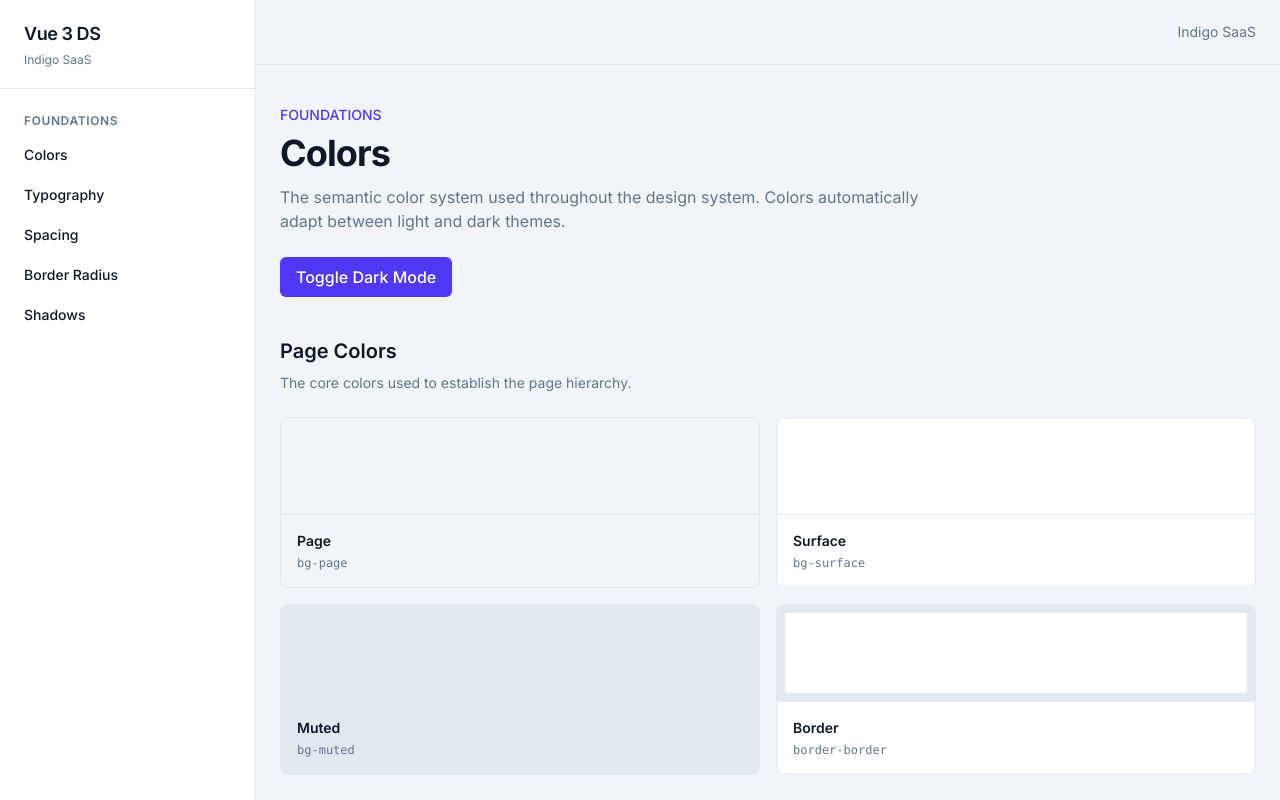
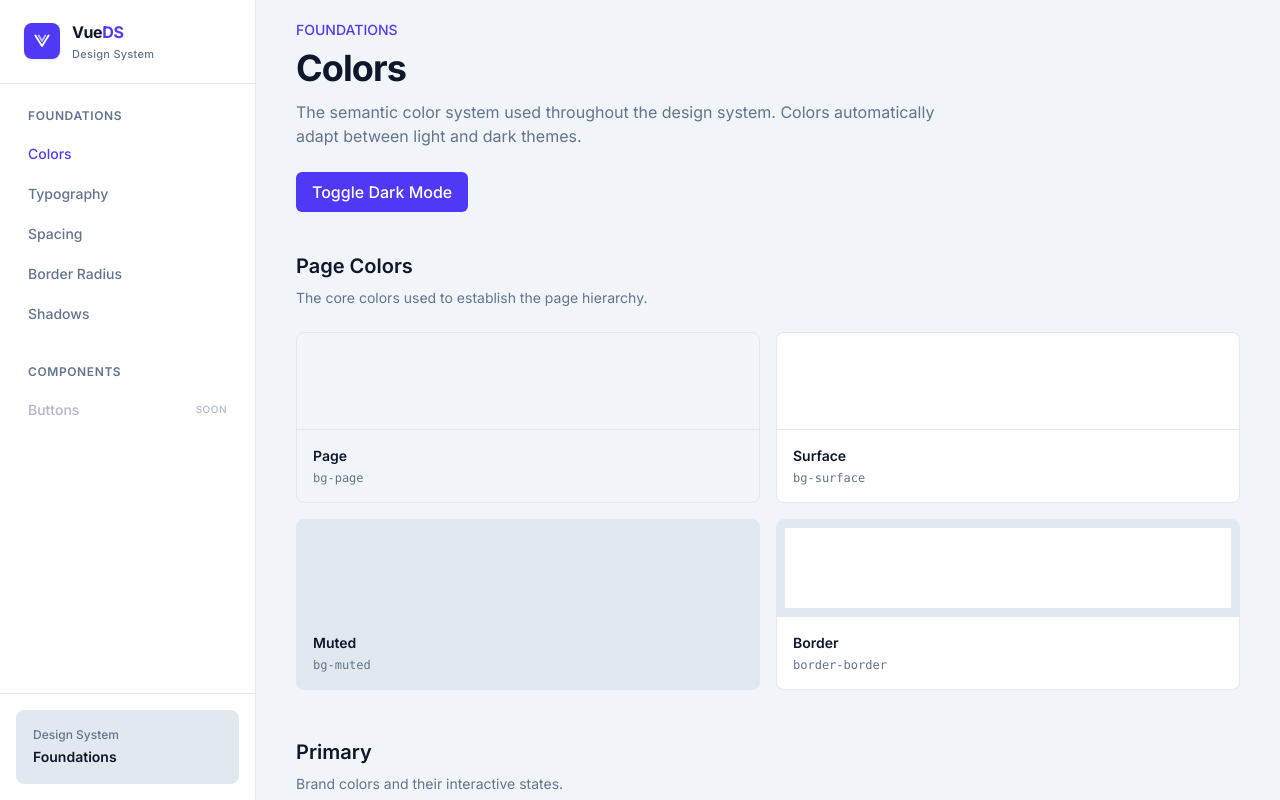
Before and after one commit to MehulBawadia/vue-3-design-system, a Vue app: page /colors in a window 1280 px wide. Shown: the top 800 px of the page. Built offline with nearby package versions, Linux system fonts and the light colour scheme.

Commit message:
Refactor: Design System Layout
- Added a separate navigation component for desktop
- Added a separate navigation component for mobile
- Added a separate component for App Logo
- All three components are added in the DesignSystemLayout file

```diff
--- /dev/null
+++ b/src/components/AppLogo.vue
@@ -0,0 +1,40 @@
+<template>
+    <RouterLink to="/" class="group flex items-center gap-3" aria-label="VueDS home">
+        <div
+            class="flex h-9 w-9 items-center justify-center rounded-lg bg-primary text-on-primary shadow-surface transition-transform duration-200 group-hover:scale-105"
+        >
+            <svg
+                viewBox="0 0 24 24"
+                fill="none"
+                xmlns="http://www.w3.org/2000/svg"
+                class="h-5 w-5"
+                aria-hidden="true"
+            >
+                <path
+                    d="M4 5.5L12 18L20 5.5"
+                    stroke="currentColor"
+                    stroke-width="2.25"
+                    stroke-linecap="round"
+                    stroke-linejoin="round"
+                />
+
+                <path
+                    d="M8 5.5L12 12L16 5.5"
+                    stroke="currentColor"
+                    stroke-width="2.25"
+                    stroke-linecap="round"
+                    stroke-linejoin="round"
+                    opacity="0.65"
+                />
+            </svg>
+        </div>
+
+        <div class="min-w-0">
+            <p class="text-base font-bold tracking-tight">
+                Vue<span class="text-primary">DS</span>
+            </p>
+
+            <p class="mt-0.5 text-[11px] font-medium tracking-wide text-muted">Design System</p>
+        </div>
+    </RouterLink>
+</template>
--- /dev/null
+++ b/src/components/navigation/DesktopSidebar.vue
@@ -0,0 +1,28 @@
+<script setup>
+import NavigationLinks from "@/components/navigation/NavigationLinks.vue";
+import AppLogo from "@/components/AppLogo.vue";
+</script>
+
+<template>
+    <aside
+        class="sticky top-0 hidden h-screen w-64 shrink-0 border-r border-border bg-surface lg:block"
+    >
+        <div class="flex h-full flex-col">
+            <div class="border-b border-border px-6 py-5">
+                <AppLogo />
+            </div>
+
+            <div class="flex-1 overflow-y-auto px-4 py-6">
+                <NavigationLinks />
+            </div>
+
+            <div class="border-t border-border p-4">
+                <div class="rounded-lg border border-border bg-muted p-4">
+                    <p class="text-xs font-medium text-muted">Design System</p>
+
+                    <p class="mt-1 text-sm font-semibold">Foundations</p>
+                </div>
+            </div>
+        </div>
+    </aside>
+</template>
--- /dev/null
+++ b/src/components/navigation/MobileNavigation.vue
@@ -0,0 +1,64 @@
+<script setup>
+import { ref } from "vue";
+import NavigationLinks from "@/components/navigation/NavigationLinks.vue";
+import AppLogo from "@/components/AppLogo.vue";
+
+const open = ref(false);
+
+const close = () => {
+    open.value = false;
+};
+</script>
+
+<template>
+    <div class="lg:hidden">
+        <header
+            class="fixed inset-x-0 top-0 z-50 h-16 border-b border-border bg-surface/95 backdrop-blur"
+        >
+            <div class="flex h-full items-center justify-between px-4">
+                <AppLogo />
+
+                <button
+                    type="button"
+                    class="inline-flex h-9 w-9 items-center justify-center rounded-md border border-border text-muted transition-colors hover:bg-muted hover:text-page"
+                    :aria-expanded="open"
+                    aria-controls="mobile-navigation"
+                    aria-label="Toggle navigation"
+                    @click="open = !open"
+                >
+                    <svg
+                        v-if="!open"
+                        viewBox="0 0 24 24"
+                        fill="none"
+                        stroke="currentColor"
+                        class="h-5 w-5"
+                        aria-hidden="true"
+                    >
+                        <path d="M4 6h16M4 12h16M4 18h16" stroke-width="2" stroke-linecap="round" />
+                    </svg>
+
+                    <svg
+                        v-else
+                        viewBox="0 0 24 24"
+                        fill="none"
+                        stroke="currentColor"
+                        class="h-5 w-5"
+                        aria-hidden="true"
+                    >
+                        <path d="M6 6l12 12M18 6L6 18" stroke-width="2" stroke-linecap="round" />
+                    </svg>
+                </button>
+            </div>
+        </header>
+
+        <div
+            v-if="open"
+            id="mobile-navigation"
+            class="fixed inset-x-0 top-16 z-40 max-h-[calc(100vh-4rem)] overflow-y-auto border-b border-border bg-surface shadow-float"
+        >
+            <div class="px-4 py-5" @click="close">
+                <NavigationLinks />
+            </div>
+        </div>
+    </div>
+</template>
--- /dev/null
+++ b/src/components/navigation/NavigationLinks.vue
@@ -0,0 +1,82 @@
+<script setup>
+import { useRoute } from "vue-router";
+
+const route = useRoute();
+
+const foundationItems = [
+    {
+        name: "Colors",
+        path: "/colors",
+    },
+    {
+        name: "Typography",
+        path: "/typography",
+    },
+    {
+        name: "Spacing",
+        path: "/spacing",
+    },
+    {
+        name: "Border Radius",
+        path: "/border-radius",
+    },
+    {
+        name: "Shadows",
+        path: "/shadows",
+    },
+];
+
+const componentItems = [
+    {
+        name: "Buttons",
+        path: "/buttons",
+        disabled: true,
+    },
+];
+
+const isActive = (path) => route.path === path;
+</script>
+
+<template>
+    <nav>
+        <section>
+            <p class="px-3 text-xs font-semibold uppercase tracking-wider text-muted">
+                Foundations
+            </p>
+
+            <div class="mt-3 space-y-1">
+                <RouterLink
+                    v-for="item in foundationItems"
+                    :key="item.path"
+                    :to="item.path"
+                    class="block rounded-md px-3 py-2 text-sm font-medium transition-colors"
+                    :class="
+                        isActive(item.path)
+                            ? 'bg-primary-bg text-primary'
+                            : 'text-muted hover:bg-muted hover:text-page'
+                    "
+                >
+                    {{ item.name }}
+                </RouterLink>
+            </div>
+        </section>
+
+        <section class="mt-8">
+            <p class="px-3 text-xs font-semibold uppercase tracking-wider text-muted">Components</p>
+
+            <div class="mt-3 space-y-1">
+                <div
+                    v-for="item in componentItems"
+                    :key="item.path"
+                    class="cursor-not-allowed rounded-md px-3 py-2 text-sm font-medium text-muted opacity-50"
+                >
+                    <span class="flex items-center justify-between">
+                        {{ item.name }}
+
+                        <span class="text-[10px] font-medium uppercase tracking-wider"> Soon </span>
+                    </span>
+                </div>
+            </div>
+        </section>
+    </nav>
+</template>
--- a/src/layouts/DesignSystemLayout.vue
+++ b/src/layouts/DesignSystemLayout.vue
@@ -1,88 +1,20 @@
-<script setup></script>
+<script setup>
+import DesktopSidebar from "@/components/navigation/DesktopSidebar.vue";
+import MobileNavigation from "@/components/navigation/MobileNavigation.vue";
+</script>
 
 <template>
     <div class="min-h-screen bg-page text-page">
         <div class="flex min-h-screen">
-            <aside class="hidden w-64 shrink-0 border-r border-border bg-surface lg:block">
-                <div class="sticky top-0 flex h-screen flex-col">
-                    <div class="border-b border-border px-6 py-5">
-                        <RouterLink to="/" class="text-lg font-semibold tracking-tight">
-                            Vue 3 DS
-                        </RouterLink>
+            <DesktopSidebar />
 
-                        <p class="mt-1 text-xs text-muted">Indigo SaaS</p>
-                    </div>
+            <main class="min-w-0 flex-1">
+                <MobileNavigation />
 
-                    <nav class="flex-1 overflow-y-auto px-4 py-6">
-                        <div>
-                            <p
-                                class="px-2 text-xs font-semibold uppercase tracking-wider text-muted"
-                            >
-                                Foundations
-                            </p>
-
-                            <div class="mt-2 space-y-1">
-                                <RouterLink
-                                    to="/colors"
-                                    class="block rounded-md px-2 py-2 text-sm font-medium hover:bg-muted"
-                                >
-                                    Colors
-                                </RouterLink>
-
-                                <RouterLink
-                                    to="/typography"
-                                    class="block rounded-md px-2 py-2 text-sm font-medium hover:bg-muted"
-                                >
-                                    Typography
-                                </RouterLink>
-
-                                <RouterLink
-                                    to="/spacing"
-                                    class="block rounded-md px-2 py-2 text-sm font-medium hover:bg-muted"
-                                >
-                                    Spacing
-                                </RouterLink>
-
-                                <RouterLink
-                                    to="/border-radius"
-                                    class="block rounded-md px-2 py-2 text-sm font-medium hover:bg-muted"
-                                >
-                                    Border Radius
-                                </RouterLink>
-
-                                <RouterLink
-                                    to="/shadows"
-                                    class="block rounded-md px-2 py-2 text-sm font-medium hover:bg-muted"
-                                >
-                                    Shadows
-                                </RouterLink>
-                            </div>
-                        </div>
-                    </nav>
+                <div class="mx-auto w-full max-w-7xl px-6 py-24 sm:px-8 lg:px-10 lg:py-5">
+                    <RouterView />
                 </div>
-            </aside>
-
-            <div class="flex min-w-0 flex-1 flex-col">
-                <header class="sticky top-0 z-10 border-b border-border bg-page/95 backdrop-blur">
-                    <div class="flex h-16 items-center justify-between px-6">
-                        <div class="lg:hidden">
-                            <RouterLink to="/design-system" class="text-base font-semibold">
-                                Vue 3 DS
-                            </RouterLink>
-                        </div>
-
-                        <div class="ml-auto flex items-center gap-3">
-                            <span class="hidden text-sm text-muted sm:inline"> Indigo SaaS </span>
-                        </div>
-                    </div>
-                </header>
-
-                <main class="flex-1">
-                    <div class="mx-auto w-full max-w-7xl px-6 py-10">
-                        <RouterView />
-                    </div>
-                </main>
-            </div>
+            </main>
         </div>
     </div>
 </template>
```
